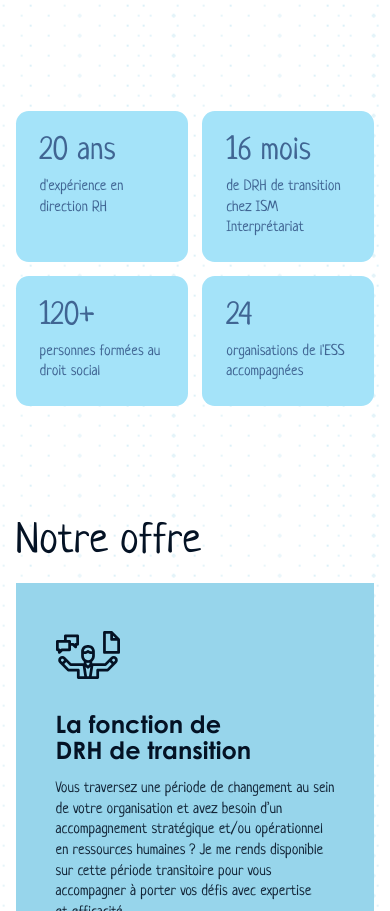
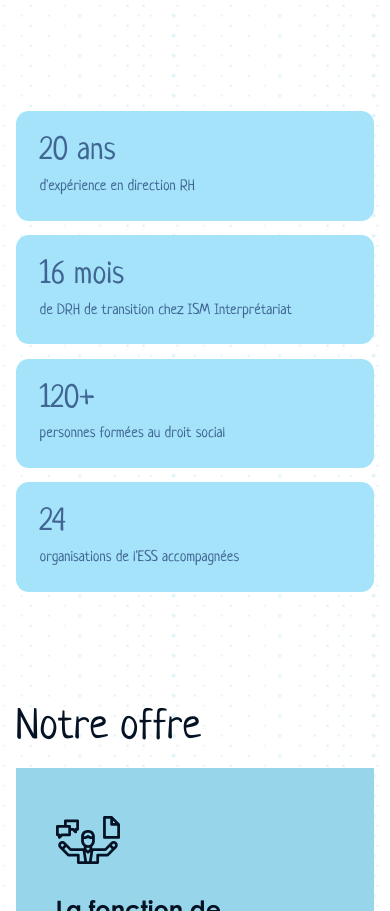
Before and after one commit to matutinal/yousay-portfolio, an Eleventy site: page _source/index.html in a window 390 px wide. Shown: the part 1207-2118 px from the top of the page. Built offline with nearby package versions, Linux system fonts and the light colour scheme; Eleventy itself is replaced by a stand-in of ours; files that its build step writes are made by us from their sources; what lightningcss would draw is missing.

Commit message:
stats stack

```diff
--- a/_source/assets/css/_components/homepage.css
+++ b/_source/assets/css/_components/homepage.css
@@ -61,7 +61,7 @@ Homepage Components
 
 	.hero-stats {
 		display: grid;
-		grid-template-columns: repeat(4, 1fr);
+		grid-template-columns: repeat(6, 1fr);
 		gap: var(--space-md);
 		margin-top: var(--space-xxl);
 
@@ -70,6 +70,7 @@ Homepage Components
 		}
 
 		.hero-stat {
+			grid-column: span 2;
 			display: flex;
 			flex-direction: column;
 			gap: var(--space-xs);
@@ -97,6 +98,30 @@ Homepage Components
 				line-height: var(--line-height-md);
 				color: oklch(from var(--secondary) var(--500));
 			}
+		}
+
+		/* 3 puis 2, centrées */
+		li:nth-child(4) .hero-stat,
+		li:nth-child(5) .hero-stat {
+			grid-column: span 3;
+		}
+	}
+}
+
+/* Stats — tablette : 2 puis 2 puis 1, centrées */
+@media (max-width: 1024px) {
+	.hero-section .hero-stats {
+		grid-template-columns: repeat(4, 1fr);
+
+		li:nth-child(1) .hero-stat,
+		li:nth-child(2) .hero-stat,
+		li:nth-child(3) .hero-stat,
+		li:nth-child(4) .hero-stat {
+			grid-column: span 2;
+		}
+
+		li:nth-child(5) .hero-stat {
+			grid-column: span 4;
 		}
 	}
 }
@@ -1062,7 +1087,7 @@ footer {
 	}
 
 	.hero-section .hero-stats {
-		grid-template-columns: repeat(2, 1fr);
+		grid-template-columns: 1fr;
 		gap: var(--space-sm);
 	}
 
```
